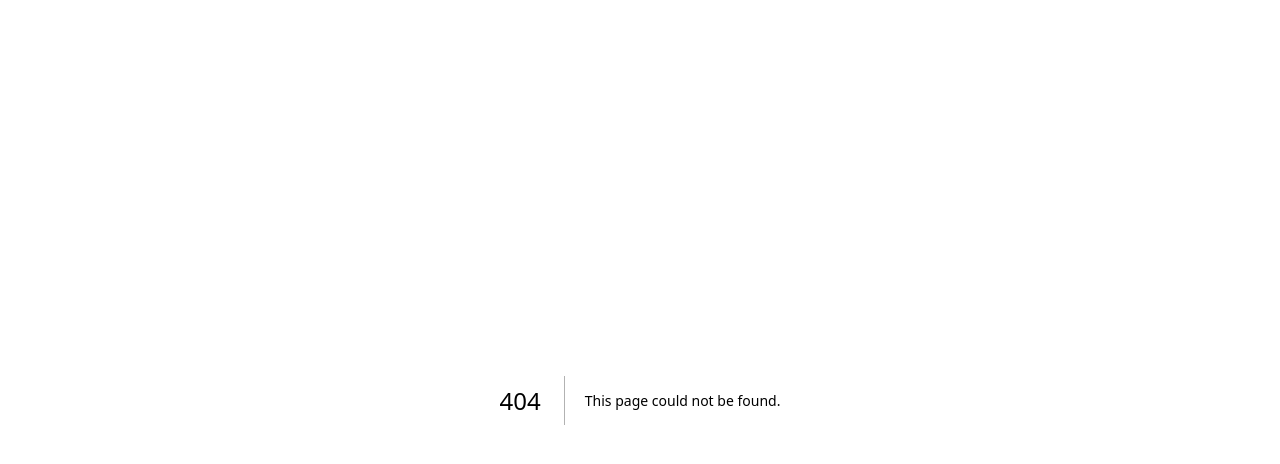
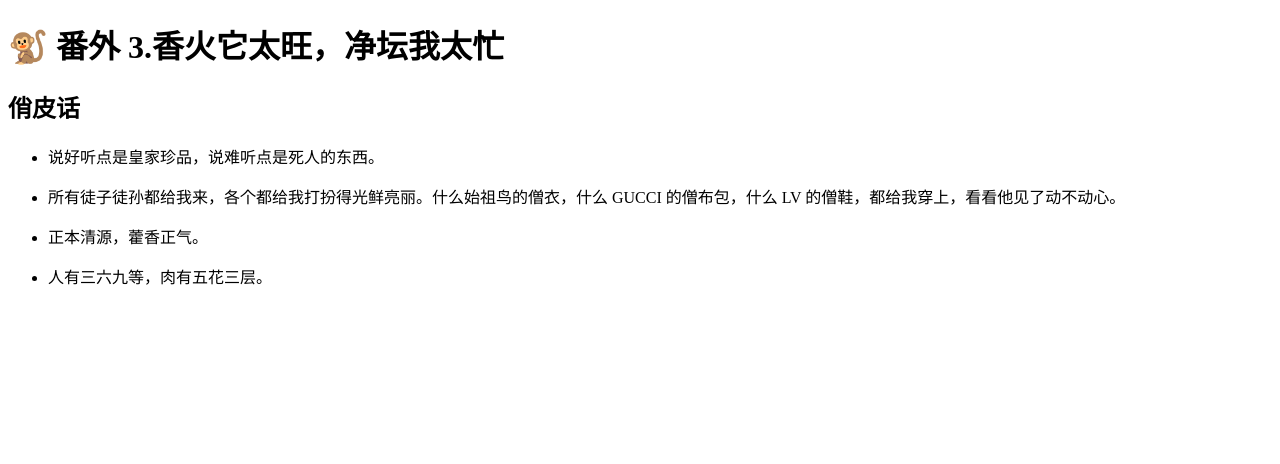
Before and after one commit to eddiehe99/bannatienet, a Next.js app: page /journey-to-the-west/extra/monkey-extra-3 in a window 1280 px wide. Before the commit this address had no page. Shown: the top 464 px of the page. Built offline with nearby package versions, Linux system fonts and the light colour scheme.

Commit message:
feat: add journey-to-the-west extra 3

```diff
--- a/src/pages/journey-to-the-west/extra/_meta.js
+++ b/src/pages/journey-to-the-west/extra/_meta.js
@@ -1,5 +1,6 @@
 /* eslint-disable prettier/prettier */
 /* eslint-disable import/no-anonymous-default-export */
 export default {
+    'monkey-extra-3': '🐒 番外 3',
     'monkey-extra-1': '🐒 番外 1'
 }
--- /dev/null
+++ b/src/pages/journey-to-the-west/extra/monkey-extra-3.mdx
@@ -0,0 +1,11 @@
+# 🐒 番外 3.香火它太旺，净坛我太忙
+
+## 俏皮话
+
+- 说好听点是皇家珍品，说难听点是死人的东西。
+
+- 所有徒子徒孙都给我来，各个都给我打扮得光鲜亮丽。什么始祖鸟的僧衣，什么 GUCCI 的僧布包，什么 LV 的僧鞋，都给我穿上，看看他见了动不动心。
+
+- 正本清源，藿香正气。
+
+- 人有三六九等，肉有五花三层。
```
